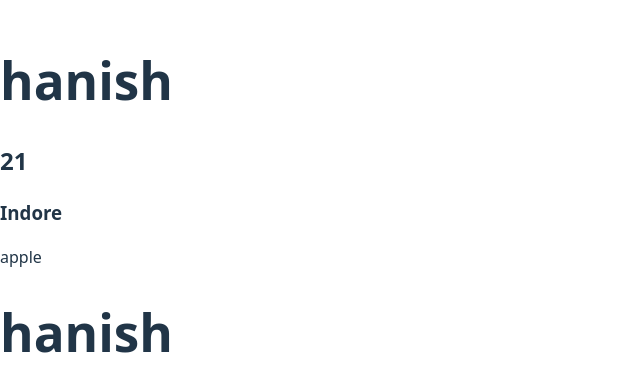
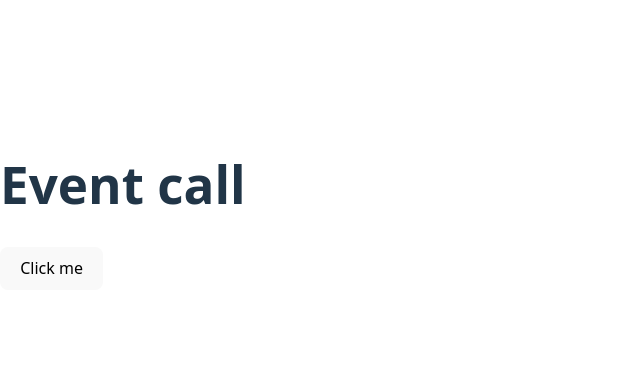
Before and after one commit to 18maldavdiya/React.js, a React (Vite) app in the folder my-react-app/: page / in a window 1280 px wide. Shown: the part 194-586 px from the top of the page, without its empty margins (0-640 px from the left). Built offline with nearby package versions, Linux system fonts and the light colour scheme.

Commit message:
function cll

```diff
--- a/my-react-app/src/App.jsx
+++ b/my-react-app/src/App.jsx
@@ -3,10 +3,15 @@ import Todo from "./ToDo"
 import Curly from "./Curly"
 
 
+
 function App() {
+  function callFun(){
+    alert("fun is called");
+  }
   return (
     <div>
-      <Curly/>
+      <h1>Event call</h1>
+      <button onClick={callFun}>Click me</button>
     </div>
 
   )
```
